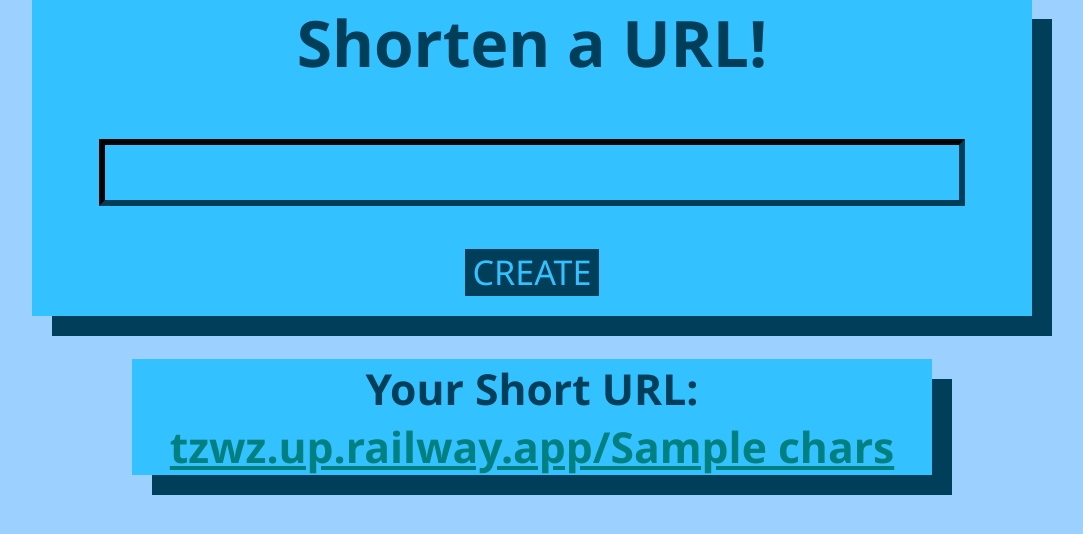
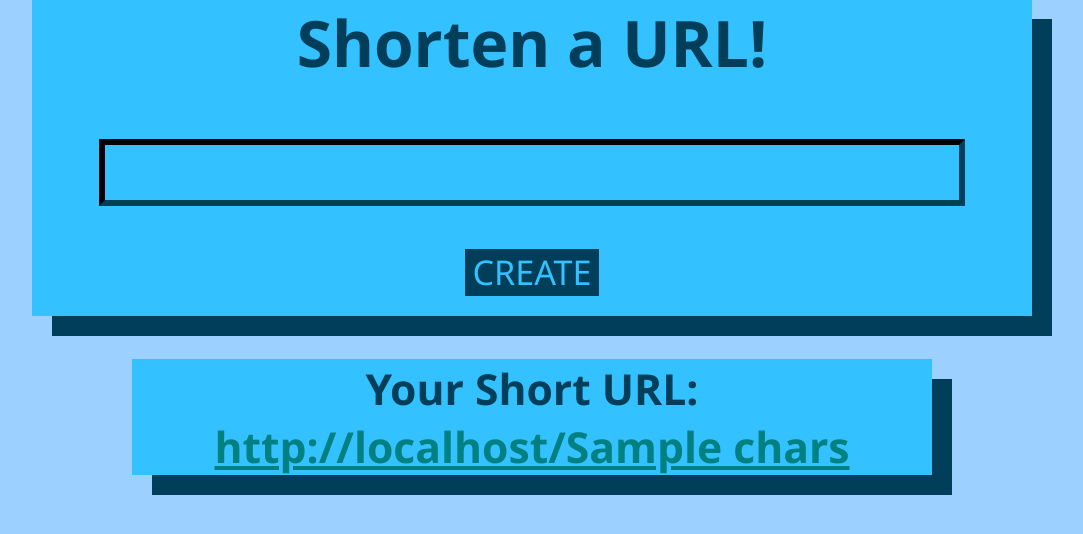
Before and after one commit to TerryZWZ/URL-Shortener, a Django app: template urlShortener/templates/index.html in a window 1280 px wide. Shown: the part 26-560 px from the top of the page, without its empty margins (108-1191 px from the left). Run offline with Django 4.2, Linux system fonts and the light colour scheme; tables that the repository leaves empty hold one stand-in row (values such as "Sample post"); the template is opened without the code that fills it: values that come from a table or form of the project are taken from there, most other values are stand-ins (such as "Sample title", 1, 10 or a date in 2020).

Commit message:
next commit

```diff
--- a/app/settings.py
+++ b/app/settings.py
@@ -27,7 +27,7 @@
 
 ALLOWED_HOSTS = ['*', '.onrender.com']
 
-CSRF_TRUSTED_ORIGINS = ['https://tzwz.up.railway.app']
+CSRF_TRUSTED_ORIGINS = []
 
 # Application definition
 
--- a/urlShortener/templates/index.html
+++ b/urlShortener/templates/index.html
@@ -19,10 +19,19 @@
             </form>
         </div>
 
+        <script type="text/javascript">
+            document.addEventListener('DOMContentLoaded', function() {
+                var newPath = '/' + '{{ chars }}';
+                var link = document.getElementById('dynamicLink');
+                link.setAttribute('href', newPath);
+                link.textContent = window.location.origin + newPath;
+            });
+        </script>
+
         {% if chars %}
         <div id="resultCard">
             <h1>Your Short URL: <br>
-                <a target="_blank" href="https://tzwz.up.railway.app/{{ chars }}">tzwz.up.railway.app/{{ chars }}</a>
+                <a id="dynamicLink" href="#">Link</a>
             </h1>
         </div>
         {% endif %}
```
Also changed, not shown: db.sqlite3, vercel.json (deleted).
